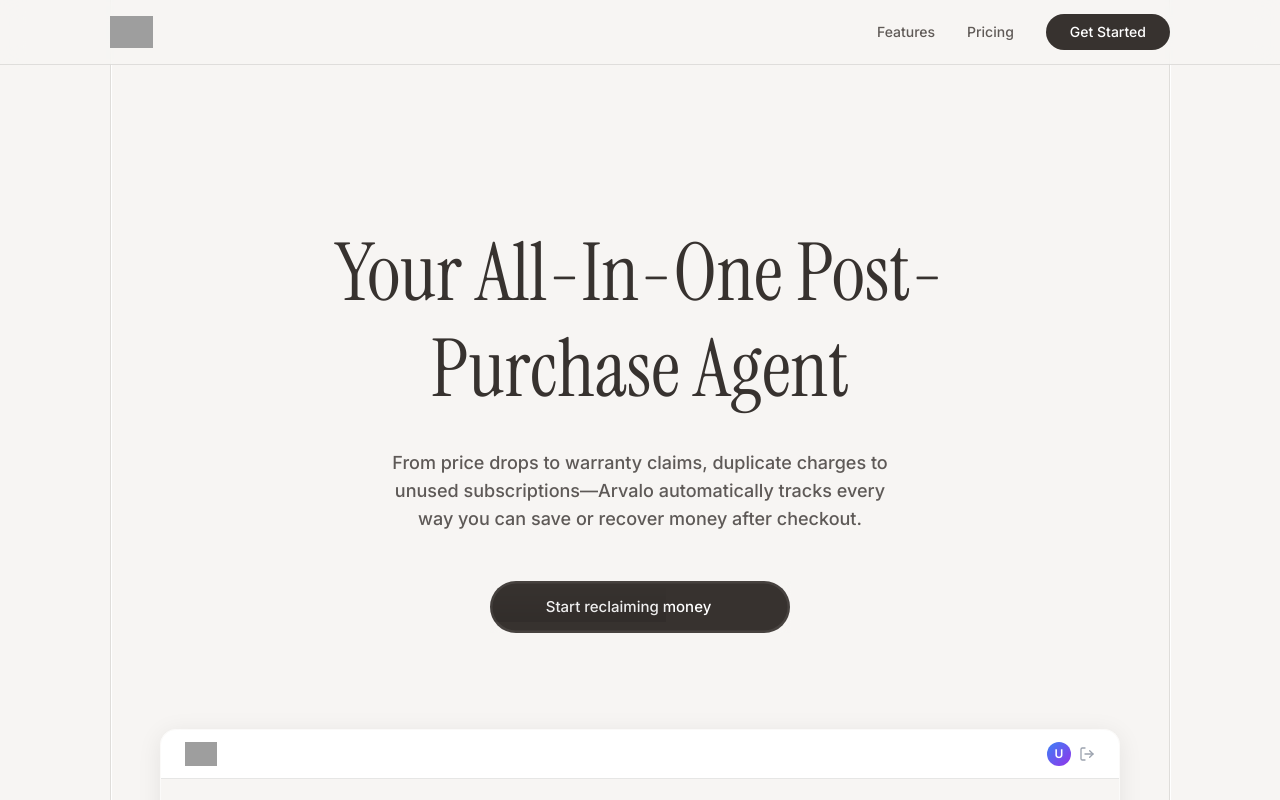
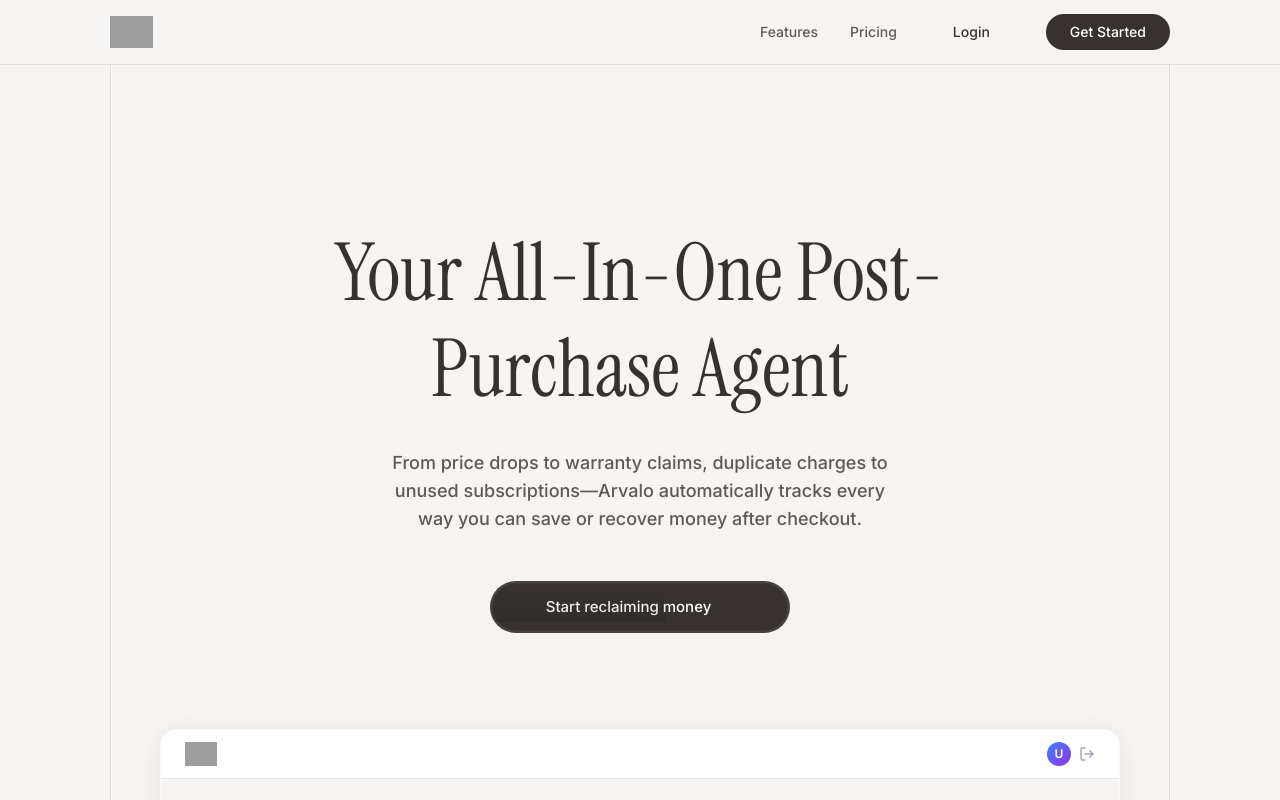
Before and after one commit to AndrewMcMorrowGlitch/arvalo, a Next.js app: page /landing in a window 1280 px wide. Shown: the top 800 px of the page. Built offline with nearby package versions, Linux system fonts and the light colour scheme; grey boxes are pictures that could not be loaded.

Commit message:
feat: Add Login button to landing page header

```diff
--- a/src/components/landing/landing-header.tsx
+++ b/src/components/landing/landing-header.tsx
@@ -25,9 +25,15 @@ export default function LandingHeader() {
             <a href="#products" className="text-[#605A57] hover:text-[#37322F] transition-colors text-sm font-medium">
               Features
             </a>
-            <a href="#pricing" className="text-[#605A57] hover:text-[#37322F] transition-colors text-sm font-medium">
+            <a href="#pricing" className="text-[#605A57] hover:text-[#322F] transition-colors text-sm font-medium">
               Pricing
             </a>
+            <Link
+              href="/login"
+              className="px-6 py-2 text-[#37322F] rounded-full hover:bg-[#EAE8E5] transition-colors text-sm font-medium"
+            >
+              Login
+            </Link>
             <Link
               href="/dashboard"
               className="px-6 py-2 bg-[#37322F] text-white rounded-full hover:bg-[#2A2520] transition-colors text-sm font-medium"
@@ -64,6 +70,13 @@ export default function LandingHeader() {
                 Pricing
               </a>
               <Link
+                href="/login"
+                className="px-6 py-2 text-[#37322F] rounded-full hover:bg-[#EAE8E5] transition-colors text-sm font-medium text-center"
+                onClick={() => setMobileMenuOpen(false)}
+              >
+                Login
+              </Link>
+              <Link
                 href="/dashboard"
                 className="px-6 py-2 bg-[#37322F] text-white rounded-full hover:bg-[#2A2520] transition-colors text-sm font-medium text-center"
                 onClick={() => setMobileMenuOpen(false)}
```
